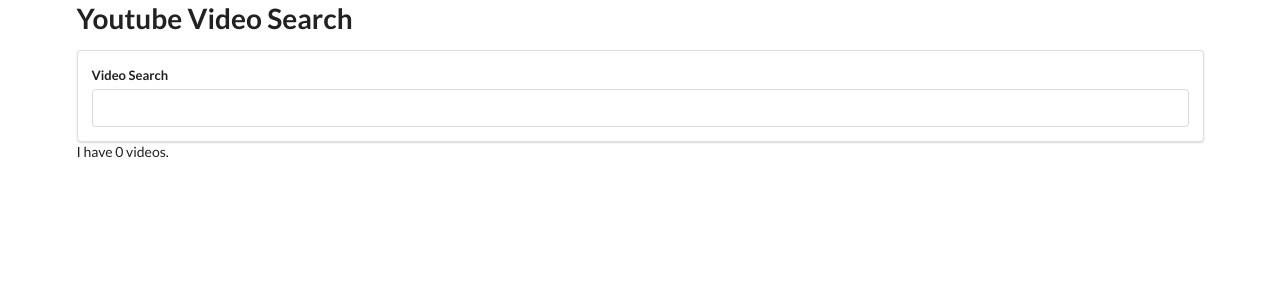
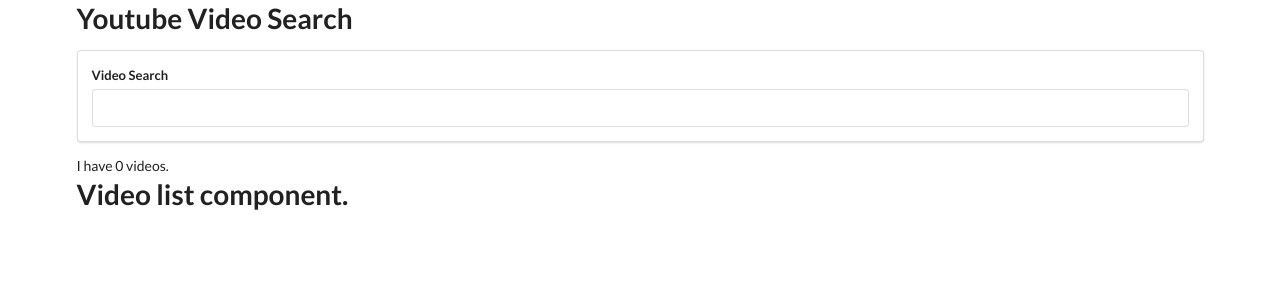
Before and after one commit to MatthewCebenka/videos, a React (Create React App) app in the folder videos/: page / in a window 1280 px wide. Shown: the top 300 px of the page. Built offline with nearby package versions, Linux system fonts and the light colour scheme.

Commit message:
imported the video list component into the app component

```diff
--- a/videos/src/components/App.js
+++ b/videos/src/components/App.js
@@ -1,5 +1,6 @@
 import React from "react";
 import SearchBar from "./SearchBar";
+import VideoList from './VideoList';
 import youtube from '../apis/youtube'
 
 class App extends React.Component {
@@ -25,6 +26,7 @@
         <h1>Youtube Video Search</h1>
         <SearchBar onTermSubmit={this.onTermSubmit}/>
         I have {this.state.videos.length} videos.
+        <VideoList />
       </div>
     );
   }
--- a/videos/src/components/VideoList.js
+++ b/videos/src/components/VideoList.js
@@ -7,3 +7,5 @@
         </div>
     )
 }
+
+export default VideoList;
```
